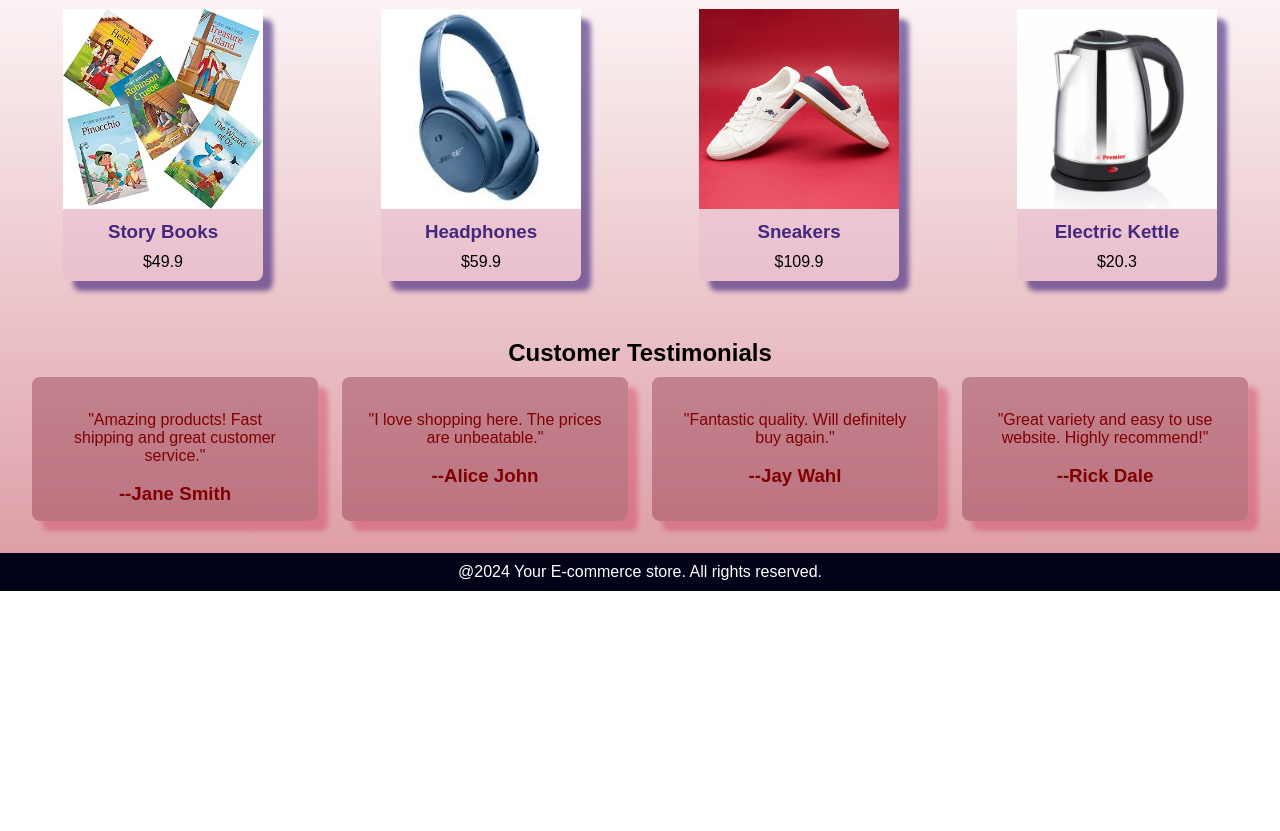
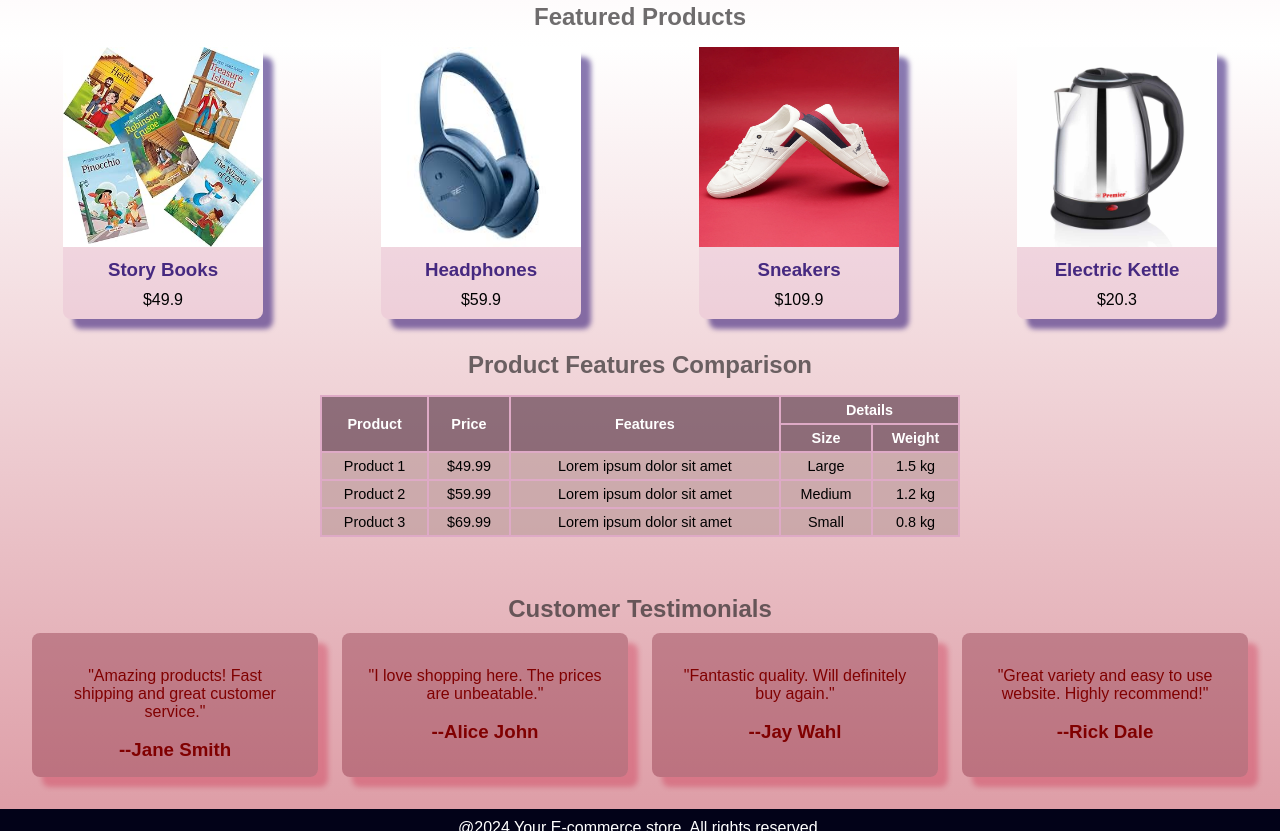
Before and after one commit to deepakumar19/e-comm, a plain HTML site: page index.html in a window 1280 px wide. Shown: the part 757-1588 px from the top of the page. Before the commit the page ends 1348 px from the top, so only its background shows below. Drawn offline with Linux system fonts and the light colour scheme.

Commit message:
Added animation for home page

```diff
--- a/index.html
+++ b/index.html
@@ -28,6 +28,7 @@
             <h2>Welcome to Our Online Store</h2>
             <p>Discover the best products at unbeatable prices</p>
             <button>Shop Now</button>
+            <p class="offers">Special offer! Get 20% off on electronics</p>
         </div>
     </section>
     <section class="categories">
@@ -86,6 +87,47 @@
             </div>
         </div>
     </section>
+    <section class="product-features">
+        <h2>Product Features Comparison</h2>
+        <table class="table">
+            <thead class="table-head">
+                <tr>
+                    <th rowspan="2">Product</th>
+                    <th rowspan="2">Price</th>
+                    <th rowspan="2">Features</th>
+                    <th colspan="2">Details</th>
+
+                </tr>
+                <tr>
+                    <th>Size</th>
+                    <th>Weight</th>
+                </tr>
+            </thead>
+            <tbody class="table-body">
+                <tr>
+                    <td>Product 1</td>
+                    <td>$49.99</td>
+                    <td>Lorem ipsum dolor sit amet</td>
+                    <td>Large</td>
+                    <td>1.5 kg</td>
+                </tr>
+                <tr>
+                    <td>Product 2</td>
+                    <td>$59.99</td>
+                    <td>Lorem ipsum dolor sit amet</td>
+                    <td>Medium</td>
+                    <td>1.2 kg</td>
+                </tr>
+                <tr>
+                    <td>Product 3</td>
+                    <td>$69.99</td>
+                    <td>Lorem ipsum dolor sit amet</td>
+                    <td>Small</td>
+                    <td>0.8 kg</td>
+                </tr>
+            </tbody>
+        </table>
+    </section>
     <section class="testimonials">
     <div class="container">
         <h2>Customer Testimonials</h2>
--- a/style.css
+++ b/style.css
@@ -56,10 +56,12 @@ p {
     padding: 10px;
 
 }
-.hero p{
+
+.hero p {
     font-size: 1rem;
     font-weight: 500;
 }
+
 .hero button {
     padding: 0.75rem 1rem;
     background-color: rgba(11, 111, 41, 0.6);
@@ -71,10 +73,12 @@ p {
     font-size: 1rem;
     font-weight: 700;
 }
-.hero button:hover{
+
+.hero button:hover {
     background-color: #800000;
-    color:#fff;
+    color: #fff;
 }
+
 .grid {
     display: grid;
     grid-template-columns: repeat(4, 1fr);
@@ -86,7 +90,9 @@ p {
     text-align: center;
 }
 
-.categories, .products,.testimonials {
+.categories,
+.products,
+.testimonials {
     margin: 0 auto;
     padding: 1rem;
 }
@@ -97,8 +103,12 @@ p {
 
 
 }
-.categories h2, .products h2, .testimonials h2{
-    color:rgba(41, 38, 40, 0.68)
+
+.categories h2,
+.products h2,
+.testimonials h2,
+.product-features h2 {
+    color: rgba(41, 38, 40, 0.68)
 }
 
 .category {
@@ -145,11 +155,11 @@ p {
 
 .testimonials h2 {
     margin: 10px;
-    color: #000;
+
 }
 
 .testimonial {
-    background-color:#6f0b2250;
+    background-color: #6f0b2250;
     border-radius: 8px;
     color: #800000;
     box-shadow: 10px 10px 5px #c9183e50;
@@ -176,11 +186,47 @@ p {
     text-align: center;
 }
 
-@media screen and (max-width:768px){
-    .navbar{
+.table-head {
+    background-color: rgba(54, 20, 39, 0.521);
+    color: #fff;
+}
+
+.table-body {
+    background-color: rgba(186, 154, 154, 0.621);
+}
+
+.table {
+    margin: 1rem auto;
+
+    width: 50%;
+    border-collapse: collapse;
+    font-size: 0.9rem;
+}
+
+.product-features {
+    margin-top: 1rem;
+}
+
+.product-features h2 {
+    text-align: center;
+}
+
+.table tr td,
+tr th {
+    padding: 5px;
+    border: 2px solid #deaac6;
+}
+
+.table tr {
+    text-align: center;
+}
+
+@media screen and (max-width:768px) {
+    .navbar {
         display: flex;
         flex-direction: column;
     }
+
     .grid {
 
         grid-template-columns: repeat(2, 1fr);
@@ -188,14 +234,67 @@ p {
     }
 }
 
-@media screen and (max-width:480px){
-    .navbar{
+@media screen and (max-width:480px) {
+    .navbar {
         display: flex;
         flex-direction: column;
     }
+
     .grid {
 
         grid-template-columns: repeat(1, 1fr);
 
     }
 }
+
+.hero h2,
+p {
+    animation: textanimation 2s forwards;
+
+}
+
+.offers {
+    animation: blink 2s ease-in-out infinite;
+
+}
+
+.category img, .product img {
+    animation: fadeIn 2s ease-out forwards;
+}
+
+.category:hover, .product:hover{
+transform: scale(1.05);
+}
+@keyframes textanimation {
+    0% {
+        opacity: 0%;
+    }
+
+    100% {
+        opacity: 1;
+    }
+}
+
+@keyframes blink {
+    0% {
+        opacity: 0%;
+    }
+
+    50% {
+        opacity: 0.5;
+    }
+
+    100% {
+        opacity: 1;
+    }
+}
+@keyframes fadeIn {
+    from{
+        opacity: 0;
+        transform: translateY(50px); /*start position slighly below*/
+    }
+    to{
+        opacity: 1;
+        transform: translateY(0px); /*end position*/
+    }
+}
```
